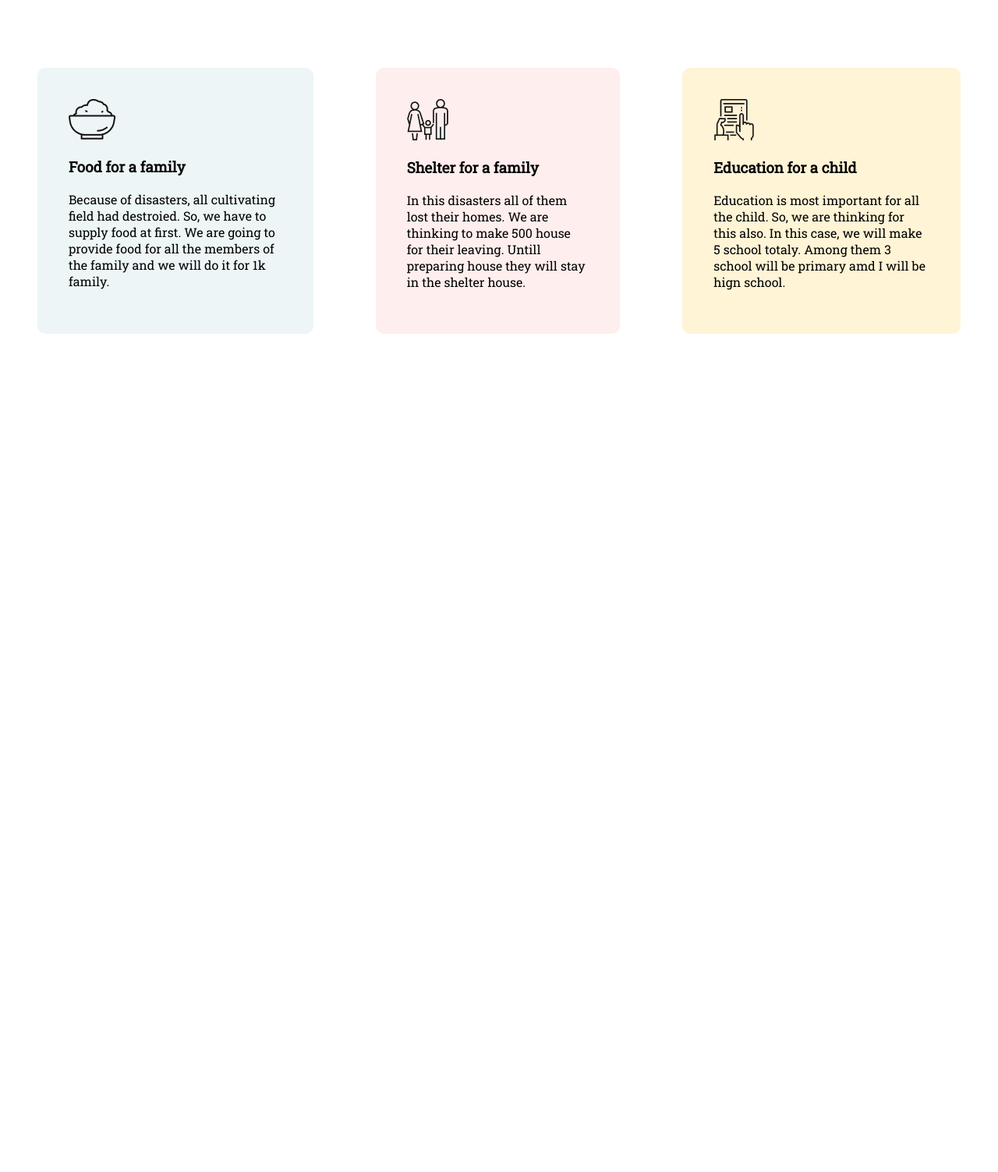
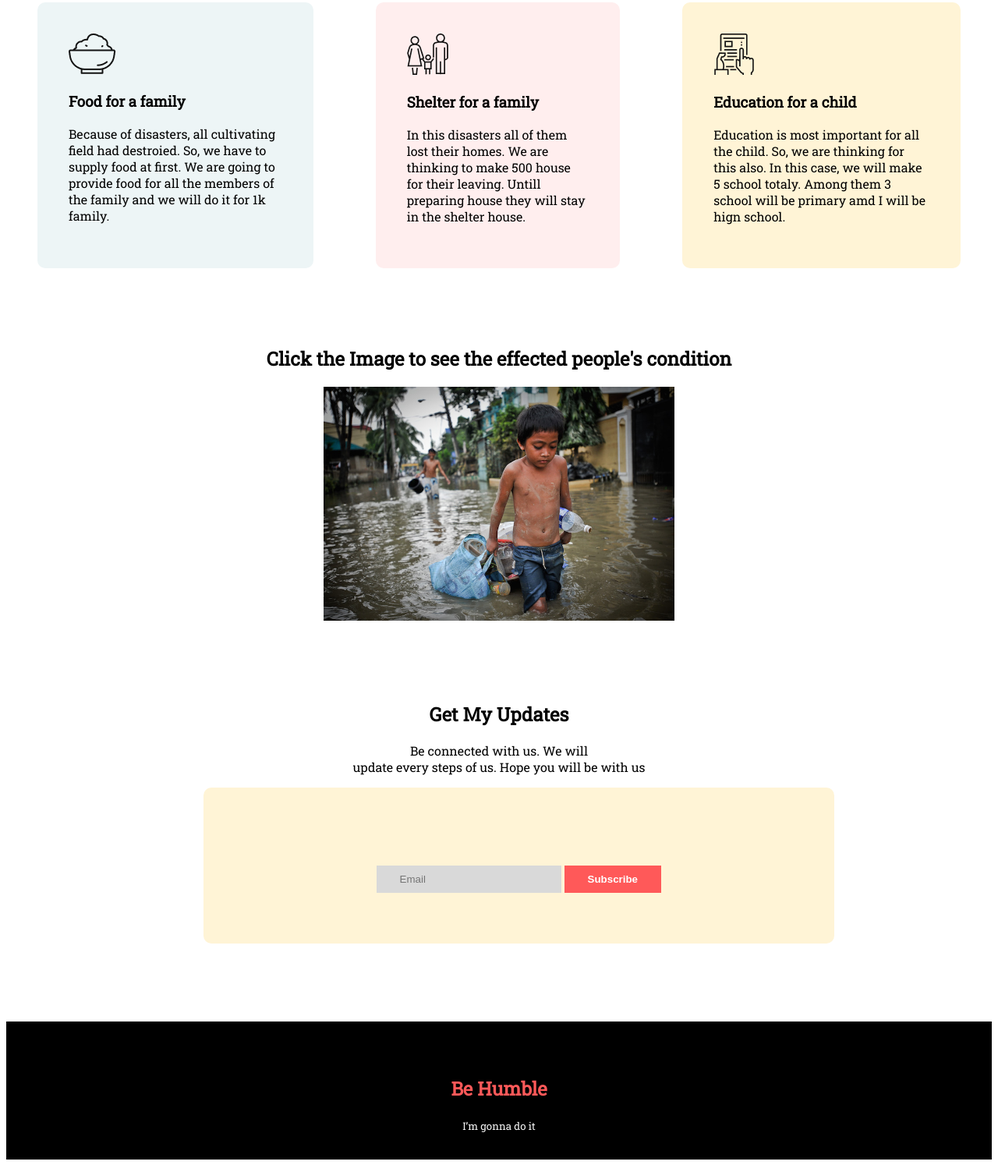
Before and after one commit to zami26/first-assignment, a plain HTML site: page index.html in a window 1280 px wide. Shown: the part 1215-2718 px from the top of the page at 78% size. Before the commit the page ends 1693 px from the top, so only its background shows below. Drawn offline with Linux system fonts and the light colour scheme.

Commit message:
last-commit

```diff
--- a/css/style.css
+++ b/css/style.css
@@ -68,8 +68,8 @@ body {
     border-color: transparent;
 }
 
-#donate-plan-text {
-    margin: 100px 0;
+.donate-plan-text {
+    margin: 100px 80px 0;
     text-align: center;
 }
 
@@ -95,3 +95,61 @@ body {
 #education {
     background-color: #FFF4D6;
 }
+
+#email-box {
+    background-color: #FFF4D6;
+    height: 200px;
+    width: 809px;
+    border-radius: 10px;
+    margin-left: 20%;
+    text-align: center;
+
+}
+
+#email {
+    margin-top: 100px;
+    padding: 10px 30px;
+    background-color: #D9D9D9;
+    border: none;
+    color: black;
+}
+
+#Subscribe {
+    margin-top: 100px;
+    padding: 10px 30px;
+    background-color: #FF5959;
+    border: none;
+    color: white;
+    font-weight: bold;
+}
+
+#footer-sec {
+    margin: 100px 0 0 0;
+    height: 177px;
+    background-color: black;
+}
+
+#footer-div {
+    text-align: center;
+    padding: 50px;
+}
+
+
+#footer-heading {
+    color: #FF5959;
+
+}
+
+#footer-text {
+    color: whitesmoke;
+
+}
+
+#creative-sec {
+    text-align: center;
+    margin: 100px;
+}
+
+#creative-img {
+    height: 300px;
+}
--- a/index.html
+++ b/index.html
@@ -53,7 +53,7 @@
     </section>
 
     <section>
-        <div id="donate-plan-text">
+        <div class="donate-plan-text">
             <h1>Our Donate Plan</h1>
             <p>
                 We are planing to giv food, fresh water, cloths, home. Now it depends on <br>the people who are going
@@ -87,6 +87,33 @@
             </div>
         </div>
     </section>
+    <!-- creative section -->
+    <section id="creative-sec">
+        <h1>Click the Image to see the effected people's condition</h1>
+        <a href="https://www.youtube.com/watch?v=4juTf9NUI2w" target="_blank">
+            <img id="creative-img" src="images/donation9.jpg" alt="">
+        </a>
+    </section>
+
+    <section>
+        <div class="donate-plan-text">
+            <h1>Get My Updates</h1>
+            <p>Be connected with us. We will <br> update every steps of us. Hope you will be with us</p>
+        </div>
+        <div id="email-box">
+            <input id="email" type="text" placeholder="Email">
+            <button id="Subscribe">Subscribe</button>
+        </div>
+    </section>
+
+    <section id="footer-sec">
+        <div id="footer-div">
+            <h1 id="footer-heading">Be Humble
+            </h1>
+            <small id="footer-text">I’m gonna do it
+            </small>
+        </div>
+    </section>
 </body>
 
 </html>
```
